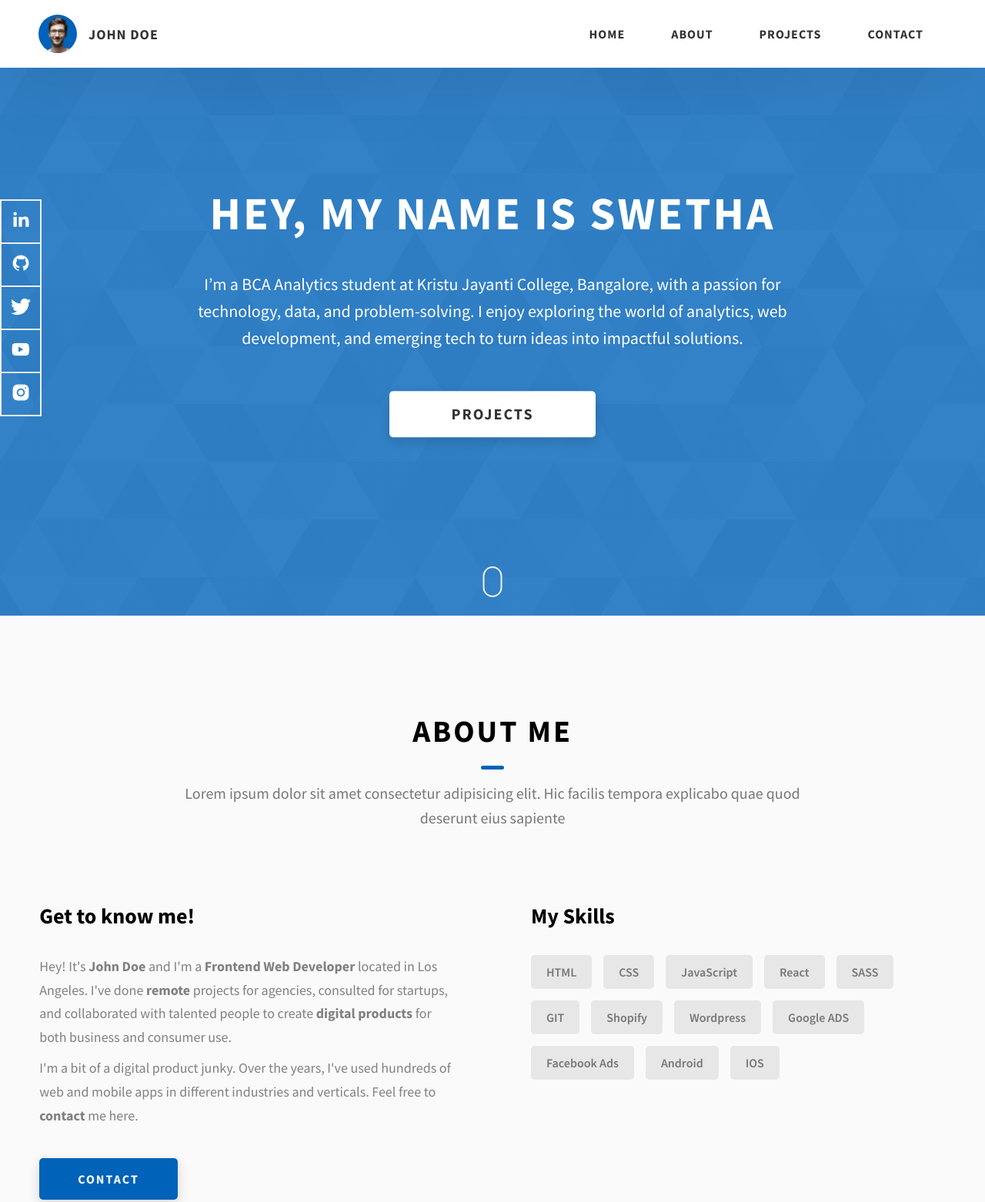
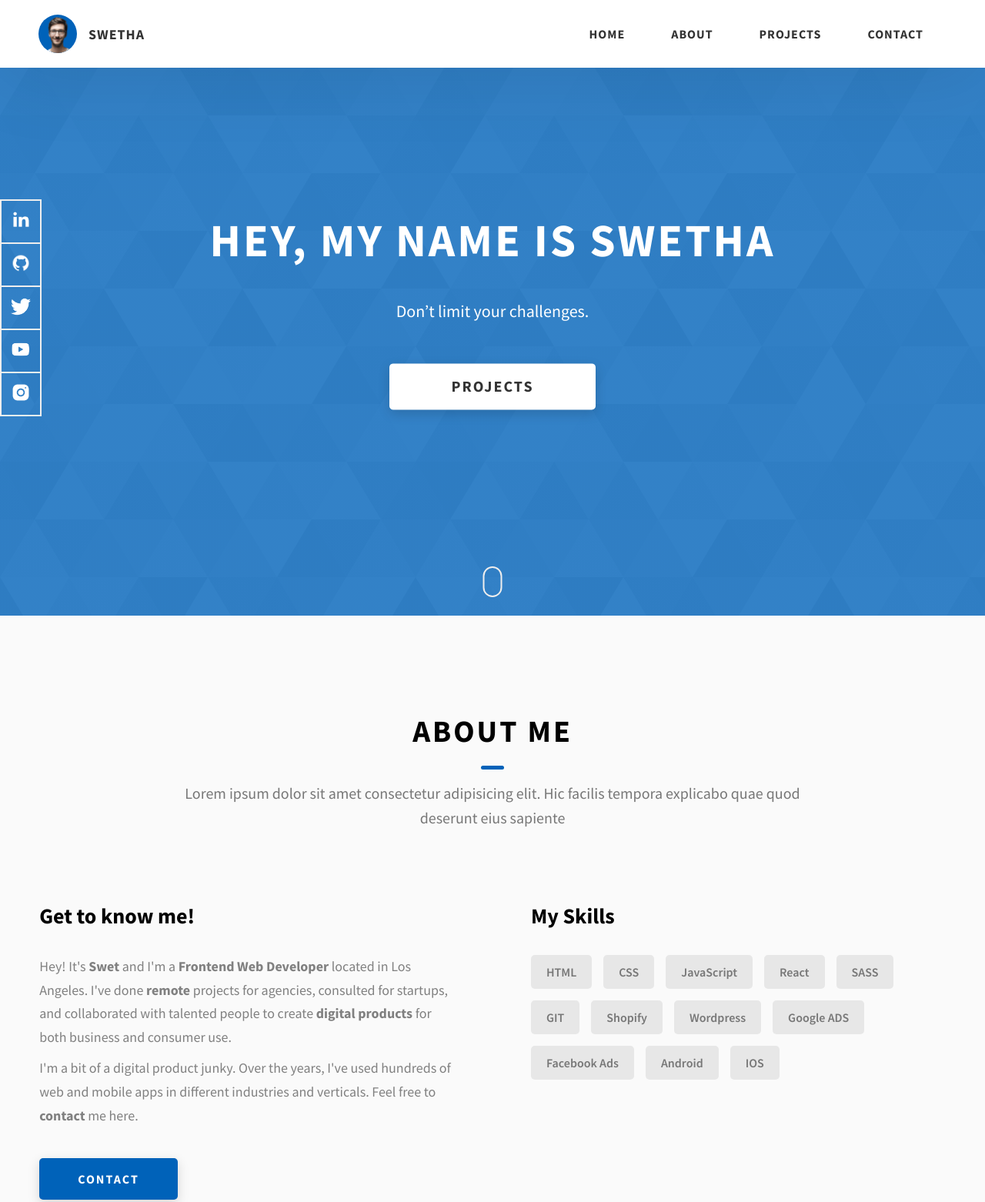
Before and after one commit to SwethaBaboo/My-Portfolio-1, a website: page index.html in a window 1280 px wide. Shown: the top 1562 px of the page at 77% size. Drawn offline with Linux system fonts and the light colour scheme.

Commit message:
Update index.html

```diff
--- a/index.html
+++ b/index.html
@@ -27,7 +27,7 @@
               class="header__logo-img"
             />
           </div>
-          <span class="header__logo-sub">John Doe</span>
+          <span class="header__logo-sub">Swetha</span>
         </div>
         <div class="header__main">
           <ul class="header__links">
@@ -87,9 +87,7 @@
         <h1 class="heading-primary">Hey, My name is Swetha</h1>
         <div class="home-hero__info">
           <p class="text-primary">
-            I’m a BCA Analytics student at Kristu Jayanti College, Bangalore, with a passion for technology, data, and problem-solving.
-            I enjoy exploring the world of analytics, web development,
-            and emerging tech to turn ideas into impactful solutions.
+            Don’t limit your challenges.
           </p>
         </div>
         <div class="home-hero__cta">
@@ -165,7 +163,7 @@
             <div class="about__content-details">
               <p class="about__content-details-para">
                 Hey! It's
-                <strong>John Doe</strong>
+                <strong>Swet</strong>
                 and I'm a <strong> Frontend Web Developer </strong> located in
                 Los Angeles. I've done
                 <strong> remote </strong>
```
